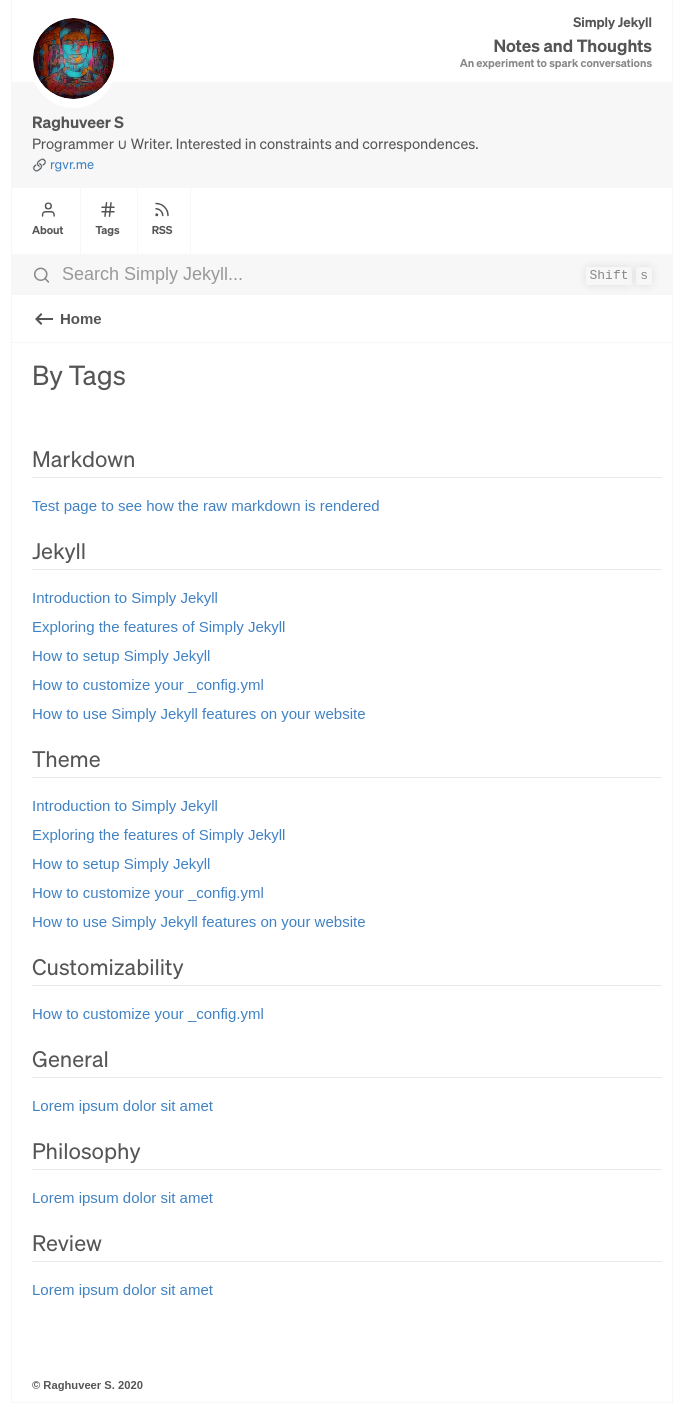
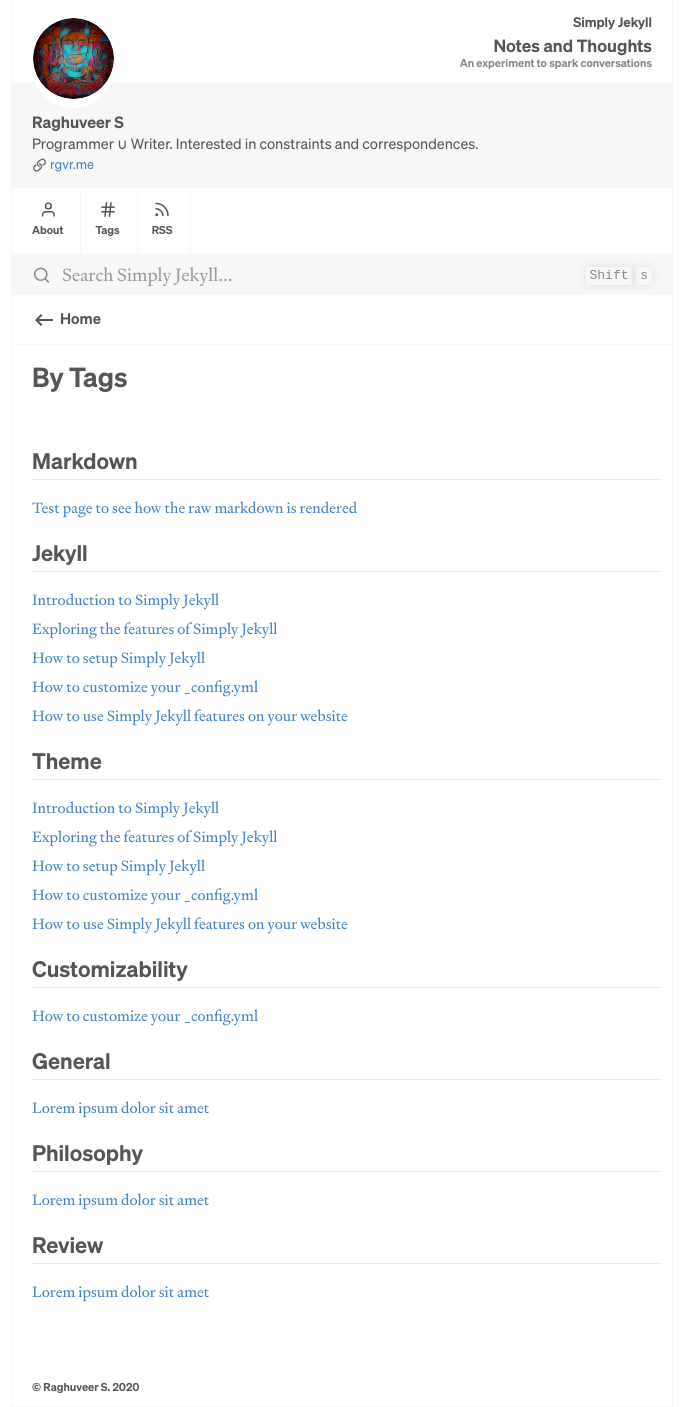
Before and after one commit to jsantiago611/digital-garden, a Jekyll site: the page built from tags.md, in a window 1280 px wide. Shown: the whole page, without its empty margins (298-991 px from the left). Built offline with Jekyll 4.4.1, drawn with Linux system fonts in a browser that asks for light colours.

Commit message:
added signifier to stylesheet, h1 bold

```diff
--- a/assets/css/Style.css
+++ b/assets/css/Style.css
@@ -15,6 +15,30 @@ layout: Stylesheet
 
 @font-face {
    font-family: 'SOEHNE';
+   src: url('../fonts/soehne-web-halbfett_1.woff2') format('woff2');
+   font-weight: 700;
+   font-style: normal;
+   font-display: swap;
+}
+
+@font-face {
+   font-family: 'SIGNIFIER';
+   src: url('../fonts/signifier-web-regular.woff2') format('woff2');
+   font-weight: 400;
+   font-style: normal;
+   font-display: swap;
+}
+
+@font-face {
+   font-family: 'SIGNIFIER';
+   src: url('../fonts/signifier-web-regular-italic.woff2') format('woff2');
+   font-weight: 400;
+   font-style: italic;
+   font-display: swap;
+}
+
+@font-face {
+   font-family: 'SIGNIFIER';
    src: url('../fonts/soehne-web-halbfett_1.woff2') format('woff2');
    font-weight: 700;
    font-style: normal;
@@ -47,7 +71,7 @@ layout: Stylesheet
     --searchbox-shadow-color:  hsl(204, 63.0%, 78.8%);
     --heading-font-family: 'SOEHNE', -apple-system,system-ui,BlinkMacSystemFont,"Helvetica","Arial",sans-serif;
     --primary-font-family: 'SOEHNE', -apple-system,system-ui,BlinkMacSystemFont,"Helvetica","Arial",sans-serif;
-    --secondary-font-family: sans-serif;
+    --secondary-font-family: 'SIGNIFIER', sans-serif;
 }
 
 
@@ -125,7 +149,7 @@ h6 {
 h1, h2 {
   color: var(--primary-text-color);
   font-family:  var(--heading-font-family);
-  font-weight: normal;
+  font-weight: bold;
 }
 
 h2 {
```
